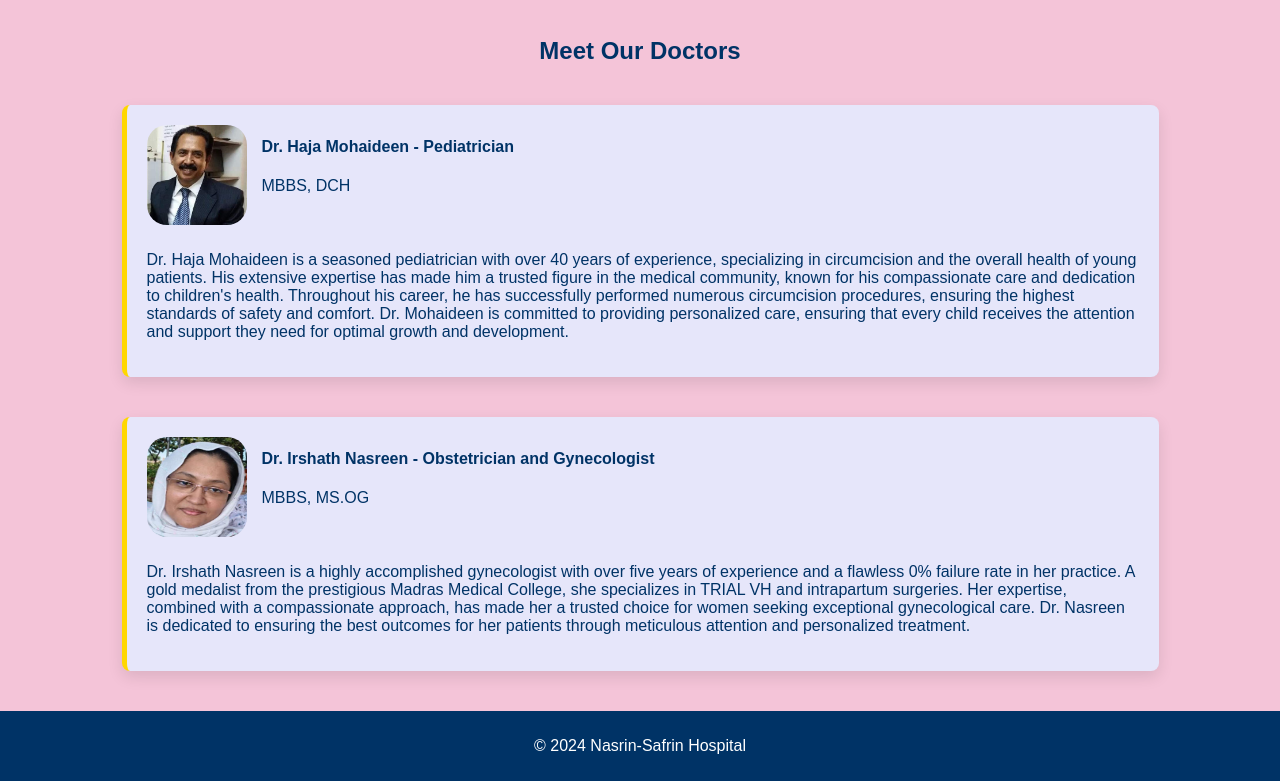
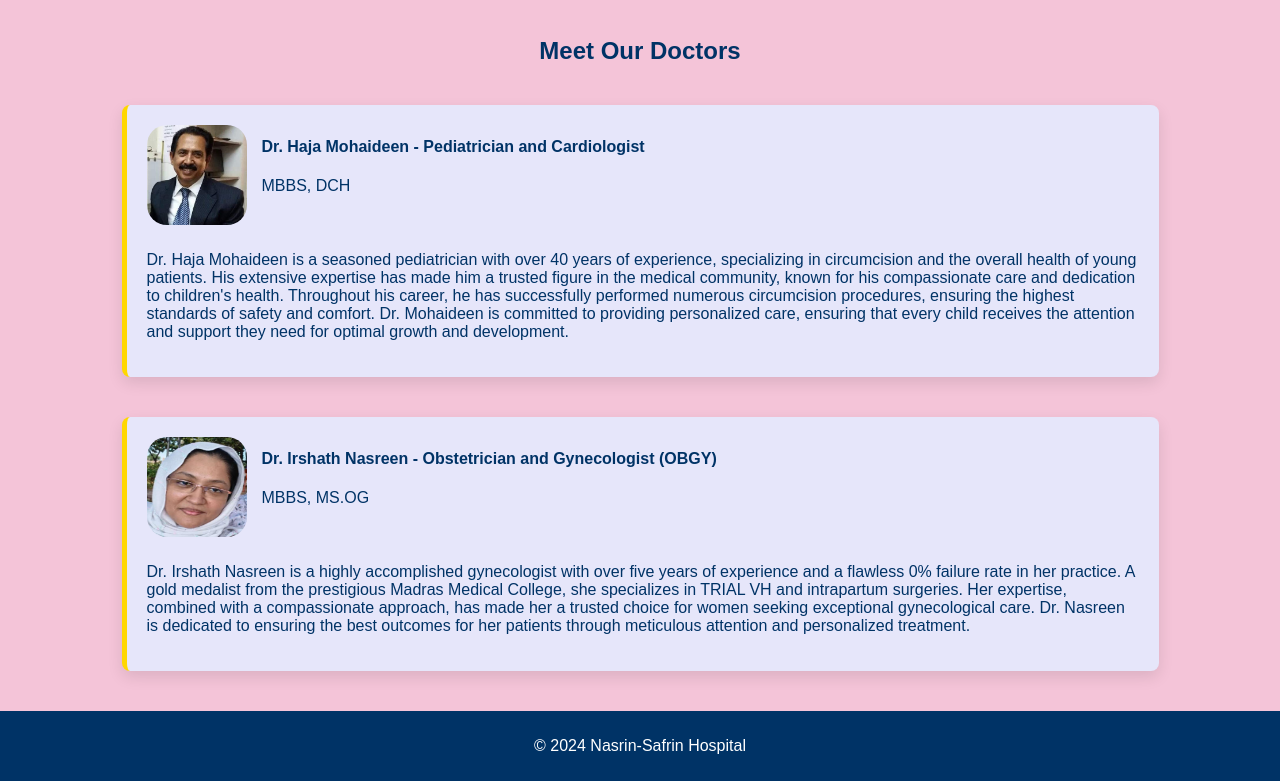
Before and after one commit to Thoufeek23/Hospital_Webpage, a plain HTML site: page index.html in a window 1280 px wide. Shown: the part 1163-1944 px from the top of the page. Drawn offline with Linux system fonts and the light colour scheme.

Commit message:
Update index.html

```diff
--- a/index.html
+++ b/index.html
@@ -60,7 +60,7 @@
                 <div class="doctor-details">
                     <img src="images/haja_mohaideen.jpg" alt="Dr. Haja Mohaideen" class="doctor-image">
                     <div class="doctor-info">
-                        <strong>Dr. Haja Mohaideen - Pediatrician </strong>
+                        <strong>Dr. Haja Mohaideen - Pediatrician and Cardiologist </strong>
                         <p>MBBS, DCH</p>
                     </div>
                 </div>
@@ -70,7 +70,7 @@
                 <div class="doctor-details">
                     <img src="images/irshath_nasreen.jpg" alt="Dr. Irshath Nasreen" class="doctor-image">
                     <div class="doctor-info">
-                        <strong>Dr. Irshath Nasreen - Obstetrician and Gynecologist</strong>
+                        <strong>Dr. Irshath Nasreen - Obstetrician and Gynecologist (OBGY)</strong>
                         <p>MBBS, MS.OG</p>
                     </div>
                 </div>
```
